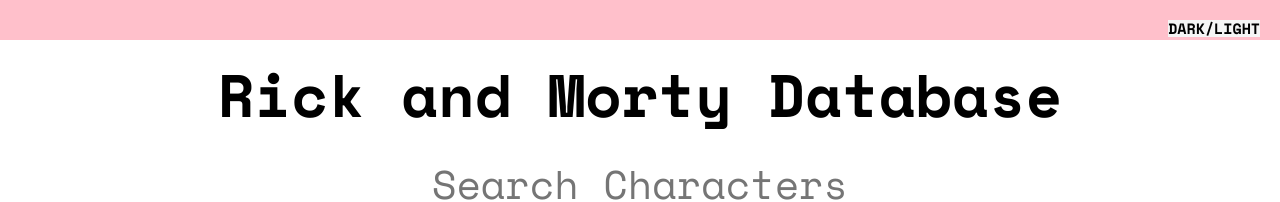
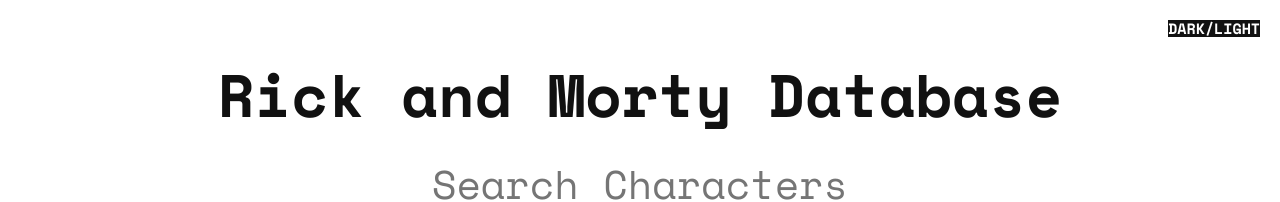
Before and after one commit to abhinav-anshul/Rick-and-Morty-Database, a React (Create React App) app: page / in a window 1280 px wide. Shown: the top 202 px of the page. Built offline with nearby package versions, Linux system fonts and the light colour scheme; no server answers.

Commit message:
dark-light mode button done, ContextAPI Implemented

```diff
--- a/src/App.js
+++ b/src/App.js
@@ -1,11 +1,14 @@
 import React from "react";
 import CardList from "./CardList";
+import ThemeContextProvider from "./contexts/ThemeContext";
 
 class App extends React.Component {
   render() {
     return (
       <div>
-        <CardList />
+        <ThemeContextProvider>
+          <CardList />
+        </ThemeContextProvider>
       </div>
     );
   }
--- a/src/CardList.js
+++ b/src/CardList.js
@@ -4,7 +4,11 @@
 import Header from "./Header";
 import "./Styles/CardList.scss";
 
+import { ThemeContext } from "./contexts/ThemeContext";
+
 class CardList extends React.Component {
+  static contextType = ThemeContext;
+
   state = {
     // url: `https://rickandmortyapi.com/api/character/${[...Array(494).keys()]}`,
     character: [],
@@ -32,6 +36,11 @@
   };
 
   render() {
+    /////
+    const { isLightTheme, lightMode, darkMode } = this.context;
+    const theme = isLightTheme ? lightMode : darkMode;
+    /////
+
     const character = this.state.character;
     const typedValue = this.state.typedValue;
     let filter = character.filter(char =>
@@ -41,9 +50,13 @@
     return (
       <div className="body-container">
         <Header />
-        <div className="form-container">
+        <div
+          style={{ backgroundColor: theme.mainBackground }}
+          className="form-container"
+        >
           <form className="actual-form">
             <input
+              style={{ color: theme.textColor, fontWeight: 400 }}
               type="text"
               name="title"
               className="actual-input-box"
@@ -52,8 +65,10 @@
             />
           </form>
         </div>
-
-        <div className="cardlist-container">
+        <div
+          style={{ backgroundColor: theme.mainBackground }}
+          className="cardlist-container"
+        >
           {filter.map(character => (
             <Card
               key={character.id}
--- a/src/Header.js
+++ b/src/Header.js
@@ -2,7 +2,11 @@
 import "./Styles/Header.scss";
 import DarkMode from "./DarkMode";
 
+import { ThemeContext } from "../src/contexts/ThemeContext";
+
 class Header extends React.Component {
+  static contextType = ThemeContext;
+
   state = {
     setClass: !JSON.parse(localStorage.getItem("Mode"))
   };
@@ -14,23 +18,49 @@
   };
 
   render() {
+    const { toggleTheme } = this.context;
+
+    ///
+    const { isLightTheme, lightMode, darkMode } = this.context;
+    const theme = isLightTheme ? lightMode : darkMode;
+    ///
+
     localStorage.setItem("Mode", !this.state.setClass);
     let toggle = JSON.parse(localStorage.getItem("Mode"));
     console.log(toggle);
 
     return (
       <div className="header-container">
-        <div className="button-container">
+        <div
+          style={{ backgroundColor: theme.mainBackground }}
+          className="button-container"
+        >
           <div className="button-holder">
             {/* <button className="actual-button">DARK/LIGHT</button> */}
             <div className={toggle ? "dark-mode" : "light-mode"}>
-              <button className="actual-button" onClick={this.handleChange}>
+              {/* <button className="actual-button" onClick={this.handleChange}> */}
+              <button
+                style={{
+                  backgroundColor: theme.textColor,
+                  color: theme.mainBackground
+                }}
+                className="actual-button"
+                onClick={toggleTheme}
+              >
                 DARK/LIGHT
               </button>
             </div>
           </div>
         </div>
-        <div className="heading__main">Rick and Morty Database</div>
+        <div
+          style={{
+            backgroundColor: theme.mainBackground,
+            color: theme.textColor
+          }}
+          className="heading__main"
+        >
+          Rick and Morty Database
+        </div>
       </div>
     );
   }
--- a/src/Styles/CardList.scss
+++ b/src/Styles/CardList.scss
@@ -23,8 +23,9 @@
   }
   .cardlist-container {
     display: grid;
-    margin-top: 5rem;
+    margin-top: 0rem;
     padding: 3rem;
+    padding-top: 6rem;
     row-gap: 10rem;
     column-gap: 3rem;
     justify-items: center;
--- /dev/null
+++ b/src/contexts/ThemeContext.js
@@ -0,0 +1,27 @@
+import React, { createContext, Component } from "react";
+
+export const ThemeContext = createContext();
+
+class ThemeContextProvider extends Component {
+  state = {
+    isLightTheme: true,
+    lightMode: { mainBackground: "#fff", textColor: "#111" },
+    darkMode: { mainBackground: "#111", textColor: "#fff" }
+  };
+
+  toggleTheme = () => {
+    this.setState({ isLightTheme: !this.state.isLightTheme });
+  };
+
+  render() {
+    return (
+      <ThemeContext.Provider
+        value={{ ...this.state, toggleTheme: this.toggleTheme }}
+      >
+        {this.props.children}
+      </ThemeContext.Provider>
+    );
+  }
+}
+
+export default ThemeContextProvider;
```
